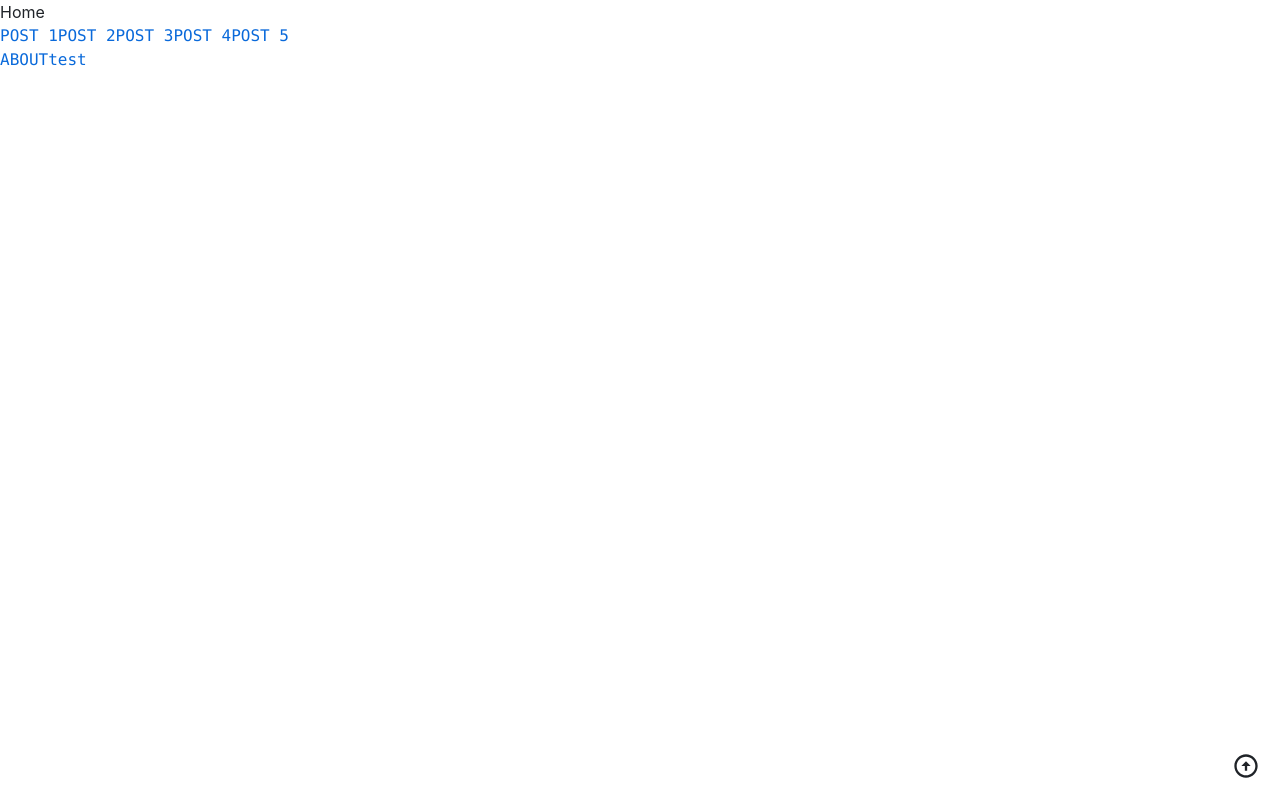
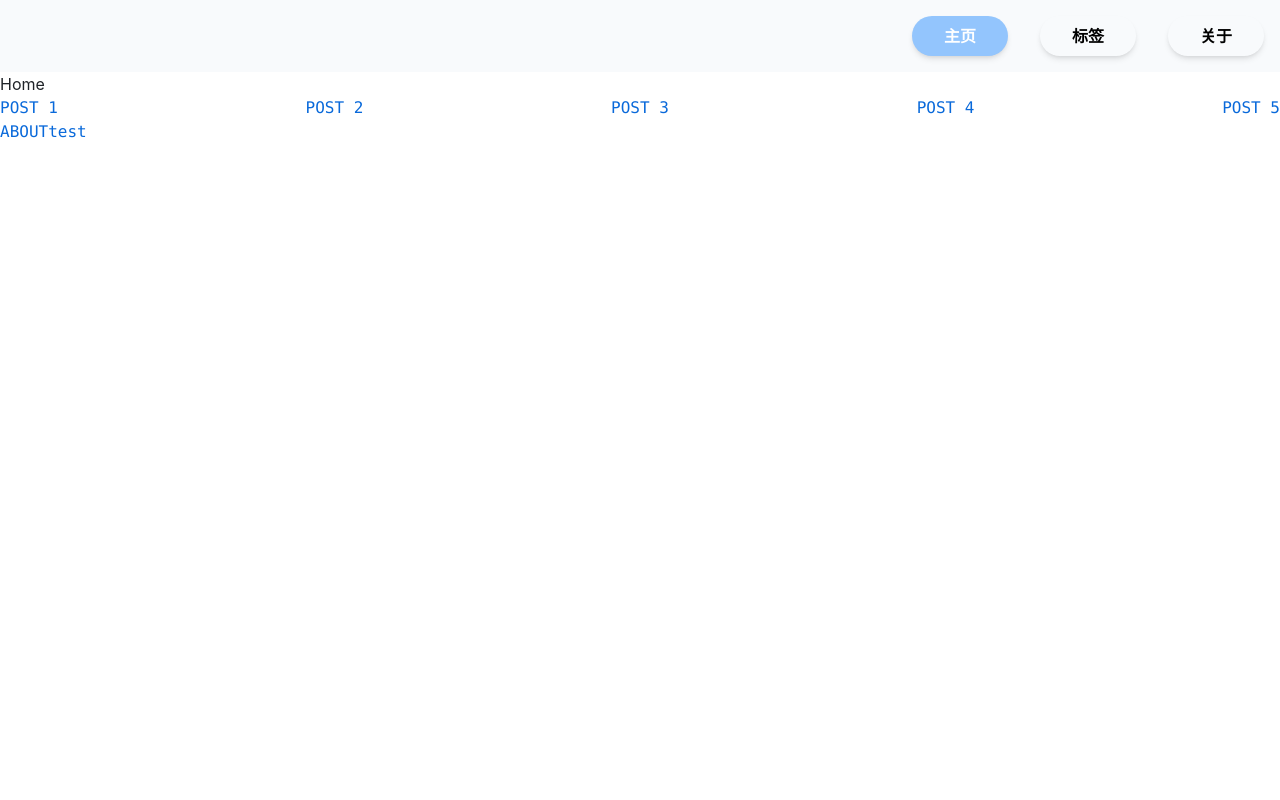
Before and after one commit to HaitaoWang555/wanghaitao.blog, a Next.js app: page / in a window 1280 px wide. Built offline with nearby package versions, Linux system fonts and the light colour scheme.

Commit message:
feat: add Header

```diff
--- a/package.json
+++ b/package.json
@@ -16,6 +16,7 @@
     "next": "13.4.2",
     "react": "18.2.0",
     "react-dom": "18.2.0",
+    "react-use": "^17.4.0",
     "tailwindcss": "3.3.2"
   },
   "devDependencies": {
--- /dev/null
+++ b/src/components/header/index.tsx
@@ -0,0 +1,46 @@
+import { useEffect, useState } from 'react'
+import Link from 'next/link'
+import classNames from 'classnames'
+
+import styles from './style.module.scss'
+import { usePathname } from 'next/navigation'
+function Header() {
+  const [nav] = useState([
+    { label: '主页', value: '/' },
+    { label: '标签', value: '/tag' },
+    { label: '关于', value: '/about' },
+  ])
+
+  const [clientPath, setClientPath] = useState('/')
+  const path = usePathname()
+
+  useEffect(() => {
+    setClientPath(location.pathname)
+  }, [path])
+
+  return (
+    <div className={'bg-slate-50 ' + styles.header}>
+      <div className={'mx-auto  container flex justify-between py-4'}>
+        <div className="logo"></div>
+        <div className={styles.nav}>
+          {nav.map((i) => {
+            return (
+              <Link href={i.value} key={i.value}>
+                <div
+                  className={classNames({
+                    'btn-primary': true,
+                    active: clientPath === i.value,
+                  })}
+                >
+                  {i.label}
+                </div>
+              </Link>
+            )
+          })}
+        </div>
+      </div>
+    </div>
+  )
+}
+
+export default Header
--- /dev/null
+++ b/src/components/header/style.module.scss
@@ -0,0 +1,14 @@
+.header {
+  position: fixed;
+  top: 0;
+  left: 0;
+  right: 0;
+  z-index: 1000;
+}
+
+.nav {
+  display: flex;
+  > a {
+    margin: 0 16px;
+  }
+}
--- a/src/components/toc/index.tsx
+++ b/src/components/toc/index.tsx
@@ -14,9 +14,13 @@ function Toc() {
     }
   }, [pathname])
   return (
-    <div id="tocWrap">
-      <div className="markdown-body"></div>
-    </div>
+    <>
+      {['/test'].includes(pathname) && (
+        <div id="tocWrap">
+          <div className="markdown-body"></div>
+        </div>
+      )}
+    </>
   )
 }
 
--- a/src/components/top/index.tsx
+++ b/src/components/top/index.tsx
@@ -1,16 +1,23 @@
 import styles from './style.module.scss'
+import { useWindowScroll } from 'react-use'
 
 function Top(props: React.SVGProps<SVGSVGElement>) {
+  const { y } = useWindowScroll()
+
   function goTop() {
     window.scrollTo({ top: 0, behavior: 'smooth' })
   }
   return (
+    <>
+      {y > 200 && (
         <div className={styles.top} onClick={goTop}>
           <svg viewBox="0 0 24 24" fill="currentColor" height="1em" width="1em" {...props}>
             <path fill="none" d="M0 0h24v24H0z" />
             <path d="M12 20c-4.41 0-8-3.59-8-8s3.59-8 8-8 8 3.59 8 8-3.59 8-8 8m0 2c5.52 0 10-4.48 10-10S17.52 2 12 2 2 6.48 2 12s4.48 10 10 10zm-1-10v4h2v-4h3l-4-4-4 4h3z" />
           </svg>
         </div>
+      )}
+    </>
   )
 }
 
--- a/src/layout/index.tsx
+++ b/src/layout/index.tsx
@@ -1,5 +1,6 @@
 import config from 'config'
 import Head from 'next/head'
+import Header from '@/components/header'
 import Toc from '@/components/toc'
 import Top from '@/components/top'
 
@@ -13,7 +14,8 @@ export default function Layout({ children }: { children: React.ReactNode }) {
         />
         <title>{config.title}</title>
       </Head>
-      <main className="min-h-screen mx-auto container flex justify-between relative">
+      <Header />
+      <main className="mx-auto container flex justify-between relative" style={{ marginTop: '72px' }}>
         <div className="markdown-body">
           {children}
           <Top />
--- a/src/pages/404.tsx
+++ b/src/pages/404.tsx
@@ -9,7 +9,7 @@ const NotFound = () => {
   const router = useRouter()
 
   return (
-    <div className="absolute inset-0 flex flex-col lg:flex-row items-center justify-center px-6">
+    <div className="absolute left-1/2 top-1/2 -translate-x-1/2 -translate-y-1/2 flex flex-col lg:flex-row items-center justify-center px-6">
       <div className="flex flex-col items-center lg:items-start gap-8">
         <h2 className="w-fit text-black dark:text-white text-4xl lg:text-6xl font-bold">{title}</h2>
         <p className="text-zinc-500 mb-0 lg:mb-6">{message}</p>
--- a/src/pages/_app.tsx
+++ b/src/pages/_app.tsx
@@ -1,4 +1,5 @@
 import '@/styles/globals.scss'
+import '@/styles/tailwindcss.css'
 import '@/styles/reset.scss'
 import '@/styles/markdown.scss'
 import '@/styles/prism.css'
--- a/src/styles/markdown.scss
+++ b/src/styles/markdown.scss
@@ -4,6 +4,14 @@
     --color-diff-blob-addition-line-bg: #ccffd8;
     --color-diff-blob-deletion-line-bg: #ffd7d5;
   }
+}
+
+.markdown-body {
+  position: relative;
+  margin-left: auto !important;
+  margin-right: auto !important;
+  width: 100%;
+  min-height: 80vh;
 }
 
 .rehype-code-title {
@@ -86,7 +94,7 @@ pre {
     }
     .markdown-body {
       position: sticky;
-      top: 0;
+      top: 75px;
     }
   }
 }
--- /dev/null
+++ b/src/styles/tailwindcss.css
@@ -0,0 +1,6 @@
+.btn-primary {
+  @apply py-2 px-8 cursor-pointer font-semibold rounded-full shadow-md hover:bg-blue-500 hover:text-white focus:outline-none focus:ring-2 focus:ring-gray-400 focus:ring-opacity-75;
+}
+.btn-primary.active {
+  @apply bg-blue-300 text-white hover:bg-blue-500
+}
```
Also changed, not shown: 1 other file (tests, documents, lock files or other folders). Lines whose indentation alone changed are shown as unchanged.
